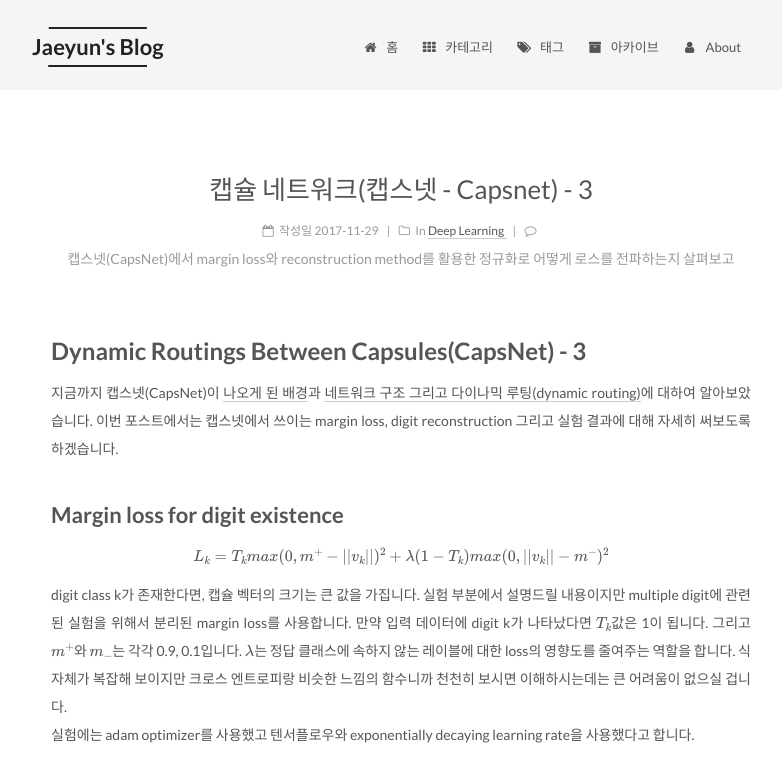
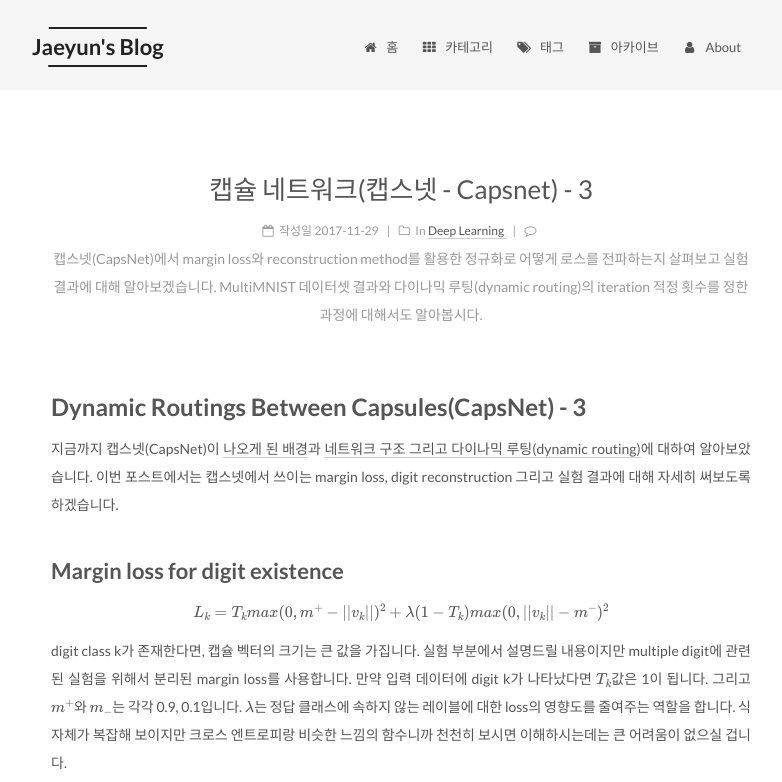
Before and after one commit to Jayhey/Jayhey.github.io, a Jekyll site: the page built from _posts/2017-11-29-CapsNet_3.md, in a window 1280 px wide. Shown: the top 782 px of the page, without its empty margins (239-1021 px from the left). Built offline with Jekyll 4.4.1, drawn with Linux system fonts in a browser that asks for light colours; formulas are drawn with MathJax 3; comment, search, counter and statistics services are not loaded.

Commit message:
CapsNet - 3 description

```diff
--- a/_posts/2017-11-29-CapsNet_3.md
+++ b/_posts/2017-11-29-CapsNet_3.md
@@ -1,6 +1,6 @@
 ---
 title: 캡슐 네트워크(캡스넷 - Capsnet) - 3
-description: 캡스넷(CapsNet)에서 margin loss와 reconstruction method를 활용한 정규화로 어떻게 로스를 전파하는지 살펴보고
+description: 캡스넷(CapsNet)에서 margin loss와 reconstruction method를 활용한 정규화로 어떻게 로스를 전파하는지 살펴보고 실험 결과에 대해 알아보겠습니다. MultiMNIST 데이터셋 결과와 다이나믹 루팅(dynamic routing)의 iteration 적정 횟수를 정한 과정에 대해서도 알아봅시다.
 category: Deep Learning
 tags:
 - CapsNet
```
